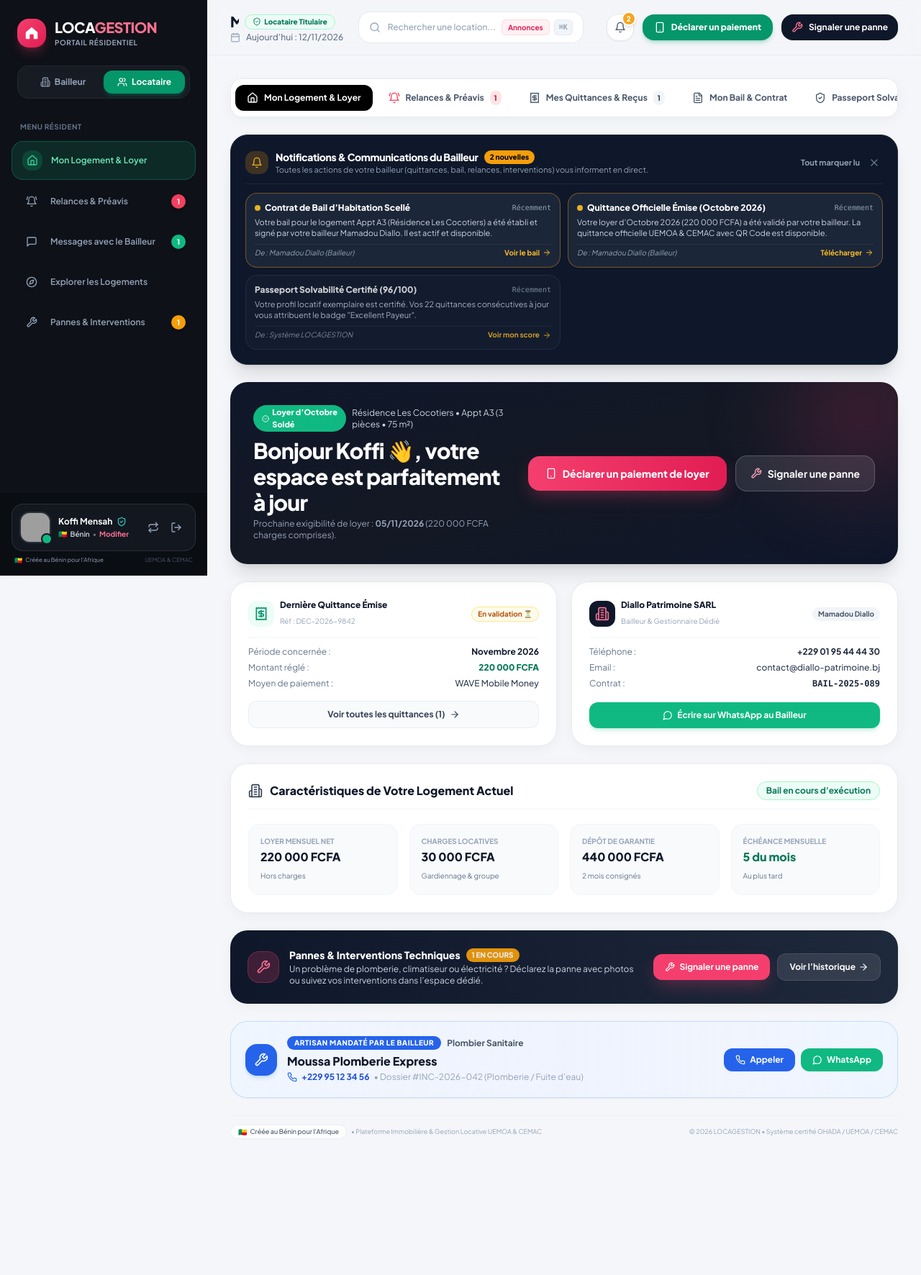
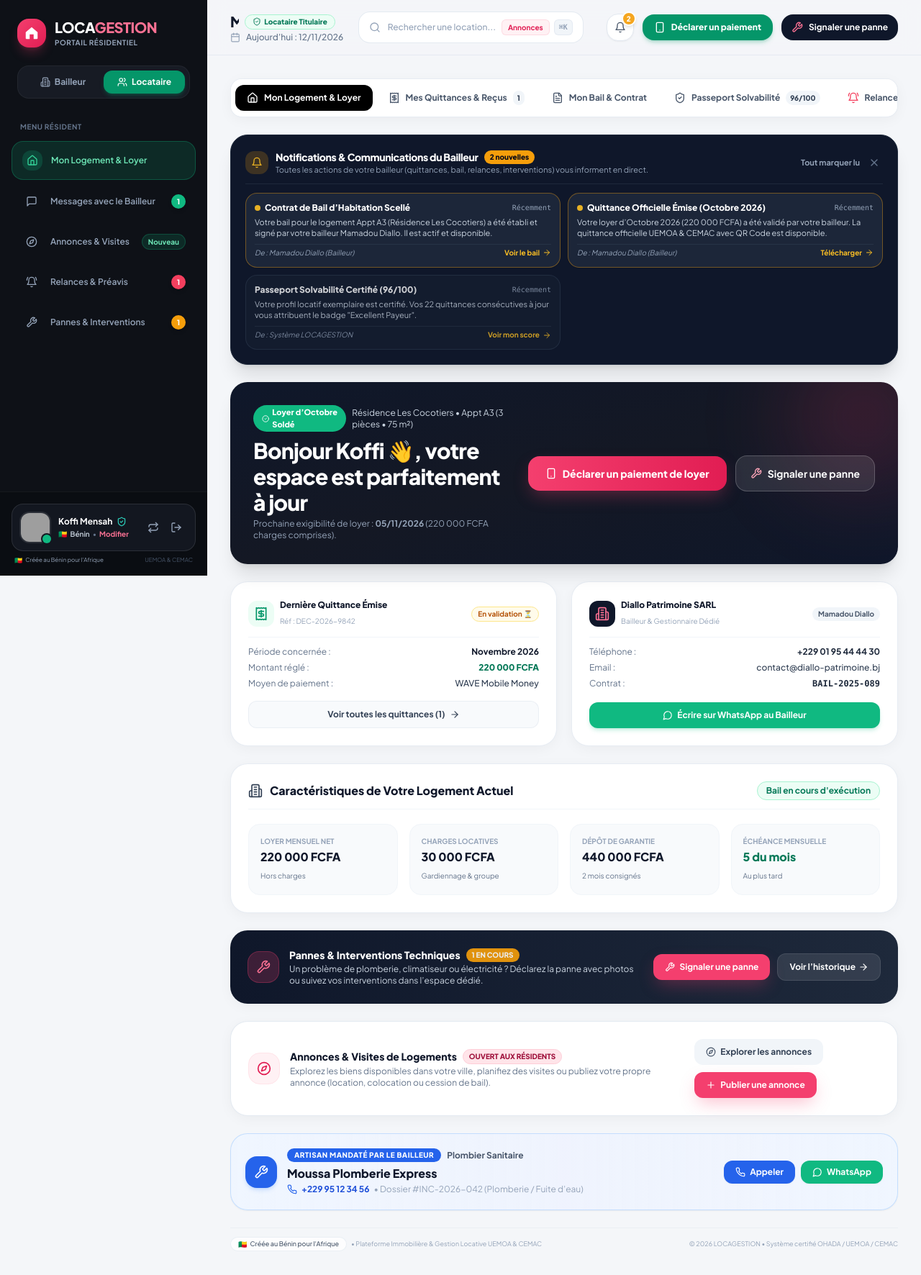
Before and after one commit to monroyoff/LOCAGESTION, a Next.js app: page /portal in a window 1280 px wide. Shown: the top 1772 px of the page at 72% size. Before the commit the page ends 1635 px from the top, so only its background shows below. Built offline with nearby package versions, Linux system fonts and the light colour scheme; grey boxes are pictures that could not be loaded.

Commit message:
feat(tenant): renommer Explorer en Annonces & visites, bouton publier annonce locataire et reordonnancement preavis

```diff
--- a/src/app/listings/page.tsx
+++ b/src/app/listings/page.tsx
@@ -173,6 +173,33 @@ export default function ListingsPage() {
   const [visitTimeSlot, setVisitTimeSlot] = useState('15:00 - 17:00');
   const [toastMessage, setToastMessage] = useState<string | null>(null);
 
+  // Charger les annonces publiées par les utilisateurs (bailleurs ou locataires)
+  useEffect(() => {
+    const loadCustomListings = () => {
+      try {
+        const saved = localStorage.getItem('locagestion:custom_listings');
+        if (saved) {
+          const parsed = JSON.parse(saved);
+          if (Array.isArray(parsed) && parsed.length > 0) {
+            setListings([...parsed, ...MOCK_RENTAL_LISTINGS.filter(m => !parsed.some((p: RentalListing) => p.id === m.id))]);
+            return;
+          }
+        }
+      } catch (e) {
+        console.error('Erreur chargement annonces personnalisées:', e);
+      }
+      setListings(MOCK_RENTAL_LISTINGS);
+    };
+
+    loadCustomListings();
+    window.addEventListener('locagestion:listings_updated', loadCustomListings);
+    window.addEventListener('storage', loadCustomListings);
+    return () => {
+      window.removeEventListener('locagestion:listings_updated', loadCustomListings);
+      window.removeEventListener('storage', loadCustomListings);
+    };
+  }, []);
+
   const showToast = (msg: string) => {
     setToastMessage(msg);
     setTimeout(() => setToastMessage(null), 4000);
@@ -180,16 +207,29 @@ export default function ListingsPage() {
 
   const handlePublishListing = (newListing: RentalListing) => {
     setListings((prev) => [newListing, ...prev]);
+    try {
+      const saved = localStorage.getItem('locagestion:custom_listings');
+      const parsed: RentalListing[] = saved ? JSON.parse(saved) : [];
+      const updated = [newListing, ...parsed.filter((p) => p.id !== newListing.id)];
+      localStorage.setItem('locagestion:custom_listings', JSON.stringify(updated));
+      window.dispatchEvent(new CustomEvent('locagestion:listings_updated'));
+    } catch (e) {
+      console.error('Erreur sauvegarde annonce:', e);
+    }
     showToast(`Annonce « ${newListing.title} » publiée avec succès !`);
     notifyPublish(
       `Votre annonce « ${newListing.title} » est désormais en ligne et diffusée avec succès sur toute la plateforme !`
     );
   };
 
-  // Sync with URL Query Parameters (ex: from Global Header Search)
+  // Sync with URL Query Parameters (ex: from Global Header Search or ?action=publish)
   useEffect(() => {
     if (typeof window !== 'undefined') {
       const params = new URLSearchParams(window.location.search);
+      const action = params.get('action');
+      if (action === 'publish' || action === 'new' || params.get('publish') === 'true') {
+        setPublishModalOpen(true);
+      }
       const q = params.get('q');
       const country = params.get('country');
       const city = params.get('city');
@@ -429,36 +469,34 @@ export default function ListingsPage() {
             <div>
               <div className="flex items-center gap-2">
                 <h1 className="text-xl sm:text-2xl font-black text-slate-900 tracking-tight">
-                  Recherche de Locations & Biens Disponibles
+                  Annonces & Visites de Logements
                 </h1>
                 <span className="px-2.5 py-0.5 rounded-full text-xs font-black bg-brand-50 text-brand-600 border border-brand-200">
                   Zone UEMOA & CEMAC
                 </span>
               </div>
               <p className="text-xs text-slate-500 mt-1">
-                Explorez les logements vérifiés avec filtres stricts par pays, ville, budget en FCFA et décomposition transparente du coût d'entrée.
+                Explorez les logements vérifiés, planifiez vos visites ou publiez votre propre annonce (location, colocation, sous-location ou reprise de bail).
               </p>
             </div>
 
-            {/* SEULEMENT LE BAILLEUR PEUT PUBLIER UNE ANNONCE */}
-            {isLandlord && (
+            {/* Bouton Publier une annonce accessible à la fois aux bailleurs et aux locataires */}
+            <div className="flex items-center gap-2.5 self-start sm:self-auto flex-wrap">
+              {isTenant && (
+                <div className="hidden md:inline-flex items-center gap-2 px-3.5 py-2.5 rounded-2xl bg-emerald-50 text-emerald-800 border border-emerald-200 text-xs font-bold">
+                  <Compass className="w-4 h-4 text-emerald-600" />
+                  <span>Espace Résident & Annonces</span>
+                </div>
+              )}
               <button
                 type="button"
                 onClick={() => setPublishModalOpen(true)}
-                className="inline-flex items-center gap-2 px-4 py-2.5 rounded-2xl bg-brand-500 hover:bg-brand-600 text-white text-xs font-extrabold shadow-pink-glow active:scale-95 transition-all self-start sm:self-auto cursor-pointer"
+                className="inline-flex items-center gap-2 px-4 py-2.5 rounded-2xl bg-brand-500 hover:bg-brand-600 text-white text-xs font-extrabold shadow-pink-glow active:scale-95 transition-all cursor-pointer"
               >
                 <Plus className="w-4 h-4" />
                 <span>Publier une annonce</span>
               </button>
-            )}
-
-            {/* LE LOCATAIRE EXPLORE ET TROUVE UN LOGEMENT SANS BOUTON BAILLEUR */}
-            {isTenant && (
-              <div className="inline-flex items-center gap-2 px-3.5 py-2 rounded-2xl bg-emerald-50 text-emerald-800 border border-emerald-200 text-xs font-bold self-start sm:self-auto">
-                <Compass className="w-4 h-4 text-emerald-600" />
-                <span>Recherche de logement certifiée</span>
-              </div>
-            )}
+            </div>
           </div>
 
           {/* ==================================================================== */}
--- a/src/app/portal/page.tsx
+++ b/src/app/portal/page.tsx
@@ -55,6 +55,8 @@ import {
   Copy,
   Bell,
   CalendarDays,
+  Compass,
+  Plus,
 } from 'lucide-react';
 import { formatFCFA } from '@/lib/money/format';
 import { ReceiptModal } from '@/components/dashboard/ReceiptModal';
@@ -811,6 +813,59 @@ function TenantPortalContent() {
 
             <button
               type="button"
+              onClick={() => handleTabChange('quittances')}
+              className={`flex items-center gap-2 px-4 py-2.5 rounded-xl text-xs font-bold transition-all whitespace-nowrap cursor-pointer ${
+                activeTab === 'quittances'
+                  ? 'bg-black text-white shadow-sm font-black'
+                  : 'text-slate-600 hover:text-slate-900 hover:bg-slate-100'
+              }`}
+            >
+              <Receipt className="w-4 h-4" />
+              <span>Mes Quittances & Reçus</span>
+              <span
+                className={`px-1.5 py-0.5 rounded-full text-[10px] font-black ${
+                  activeTab === 'quittances' ? 'bg-white/20 text-white' : 'bg-slate-100 text-slate-700'
+                }`}
+              >
+                {receiptsList.length}
+              </span>
+            </button>
+
+            <button
+              type="button"
+              onClick={() => handleTabChange('bail')}
+              className={`flex items-center gap-2 px-4 py-2.5 rounded-xl text-xs font-bold transition-all whitespace-nowrap cursor-pointer ${
+                activeTab === 'bail'
+                  ? 'bg-black text-white shadow-sm font-black'
+                  : 'text-slate-600 hover:text-slate-900 hover:bg-slate-100'
+              }`}
+            >
+              <FileText className="w-4 h-4" />
+              <span>Mon Bail & Contrat</span>
+            </button>
+
+            <button
+              type="button"
+              onClick={() => handleTabChange('solvabilite')}
+              className={`flex items-center gap-2 px-4 py-2.5 rounded-xl text-xs font-bold transition-all whitespace-nowrap cursor-pointer ${
+                activeTab === 'solvabilite'
+                  ? 'bg-black text-white shadow-sm font-black'
+                  : 'text-slate-600 hover:text-slate-900 hover:bg-slate-100'
+              }`}
+            >
+              <ShieldCheck className="w-4 h-4" />
+              <span>Passeport Solvabilité</span>
+              <span
+                className={`px-1.5 py-0.5 rounded-full text-[10px] font-black ${
+                  activeTab === 'solvabilite' ? 'bg-white/20 text-white' : 'bg-slate-100 text-slate-700'
+                }`}
+              >
+                96/100
+              </span>
+            </button>
+
+            <button
+              type="button"
               onClick={() => handleTabChange('preavis')}
               className={`flex items-center gap-2 px-4 py-2.5 rounded-xl text-xs font-bold transition-all whitespace-nowrap cursor-pointer ${
                 activeTab === 'preavis'
@@ -829,59 +884,6 @@ function TenantPortalContent() {
                   {tenantNotices.length}
                 </span>
               )}
-            </button>
-
-            <button
-              type="button"
-              onClick={() => handleTabChange('quittances')}
-              className={`flex items-center gap-2 px-4 py-2.5 rounded-xl text-xs font-bold transition-all whitespace-nowrap cursor-pointer ${
-                activeTab === 'quittances'
-                  ? 'bg-black text-white shadow-sm font-black'
-                  : 'text-slate-600 hover:text-slate-900 hover:bg-slate-100'
-              }`}
-            >
-              <Receipt className="w-4 h-4" />
-              <span>Mes Quittances & Reçus</span>
-              <span
-                className={`px-1.5 py-0.5 rounded-full text-[10px] font-black ${
-                  activeTab === 'quittances' ? 'bg-white/20 text-white' : 'bg-slate-100 text-slate-700'
-                }`}
-              >
-                {receiptsList.length}
-              </span>
-            </button>
-
-            <button
-              type="button"
-              onClick={() => handleTabChange('bail')}
-              className={`flex items-center gap-2 px-4 py-2.5 rounded-xl text-xs font-bold transition-all whitespace-nowrap cursor-pointer ${
-                activeTab === 'bail'
-                  ? 'bg-black text-white shadow-sm font-black'
-                  : 'text-slate-600 hover:text-slate-900 hover:bg-slate-100'
-              }`}
-            >
-              <FileText className="w-4 h-4" />
-              <span>Mon Bail & Contrat</span>
-            </button>
-
-            <button
-              type="button"
-              onClick={() => handleTabChange('solvabilite')}
-              className={`flex items-center gap-2 px-4 py-2.5 rounded-xl text-xs font-bold transition-all whitespace-nowrap cursor-pointer ${
-                activeTab === 'solvabilite'
-                  ? 'bg-black text-white shadow-sm font-black'
-                  : 'text-slate-600 hover:text-slate-900 hover:bg-slate-100'
-              }`}
-            >
-              <ShieldCheck className="w-4 h-4" />
-              <span>Passeport Solvabilité</span>
-              <span
-                className={`px-1.5 py-0.5 rounded-full text-[10px] font-black ${
-                  activeTab === 'solvabilite' ? 'bg-white/20 text-white' : 'bg-slate-100 text-slate-700'
-                }`}
-              >
-                96/100
-              </span>
             </button>
           </div>
 
@@ -1289,6 +1291,45 @@ function TenantPortalContent() {
                   >
                     <span>Voir l’historique</span>
                     <ArrowRight className="w-3.5 h-3.5" />
+                  </Link>
+                </div>
+              </div>
+
+              {/* Module Annonces & Visites pour Locataires */}
+              <div className="bg-white rounded-3xl p-6 border border-slate-200/90 shadow-soft flex flex-col sm:flex-row sm:items-center justify-between gap-4">
+                <div className="flex items-center gap-3.5">
+                  <div className="w-11 h-11 rounded-2xl bg-brand-50 text-brand-600 flex items-center justify-center shrink-0 border border-brand-100">
+                    <Compass className="w-5 h-5" />
+                  </div>
+                  <div>
+                    <div className="flex items-center gap-2">
+                      <h3 className="font-black text-sm text-slate-900">
+                        Annonces & Visites de Logements
+                      </h3>
+                      <span className="text-[10px] font-black uppercase px-2 py-0.5 rounded-full bg-brand-100 text-brand-800 border border-brand-200">
+                        Ouvert aux résidents
+                      </span>
+                    </div>
+                    <p className="text-xs text-slate-500 mt-0.5">
+                      Explorez les biens disponibles dans votre ville, planifiez des visites ou publiez votre propre annonce (location, colocation ou cession de bail).
+                    </p>
+                  </div>
+                </div>
+
+                <div className="flex items-center gap-2.5 self-start sm:self-auto flex-wrap">
+                  <Link
+                    href="/listings"
+                    className="py-2.5 px-4 rounded-xl bg-slate-100 hover:bg-slate-200 text-slate-700 text-xs font-bold transition-all flex items-center gap-1.5 cursor-pointer whitespace-nowrap"
+                  >
+                    <Compass className="w-3.5 h-3.5 text-slate-600" />
+                    <span>Explorer les annonces</span>
+                  </Link>
+                  <Link
+                    href="/listings?action=publish"
+                    className="py-2.5 px-4 rounded-xl bg-brand-500 hover:bg-brand-600 text-white text-xs font-bold transition-all shadow-pink-glow flex items-center gap-1.5 cursor-pointer whitespace-nowrap"
+                  >
+                    <Plus className="w-3.5 h-3.5" />
+                    <span>Publier une annonce</span>
                   </Link>
                 </div>
               </div>
--- a/src/components/layout/Sidebar.tsx
+++ b/src/components/layout/Sidebar.tsx
@@ -241,15 +241,6 @@ export function Sidebar({
       portalTab: 'accueil',
       active: pathname === '/portal' && effectivePortalTab === 'accueil',
     },
-    {
-      name: 'Relances & Préavis',
-      href: '/portal?tab=preavis',
-      icon: BellRing,
-      portalTab: 'preavis',
-      active: pathname === '/portal' && effectivePortalTab === 'preavis',
-      badgeCount: tenantNoticesCount > 0 ? tenantNoticesCount : undefined,
-      badgeColor: 'bg-rose-500',
-    },
     // Déplacés dans le Menu Résident UNIQUEMENT SUR MOBILE :
     {
       name: 'Mes Quittances & Reçus',
@@ -286,10 +277,20 @@ export function Sidebar({
       badgeColor: 'bg-emerald-500',
     },
     {
-      name: 'Explorer les Logements',
+      name: 'Annonces & Visites',
       href: '/listings',
       icon: Compass,
       active: pathname.startsWith('/listings'),
+      badge: 'Nouveau',
+    },
+    {
+      name: 'Relances & Préavis',
+      href: '/portal?tab=preavis',
+      icon: BellRing,
+      portalTab: 'preavis',
+      active: pathname === '/portal' && effectivePortalTab === 'preavis',
+      badgeCount: tenantNoticesCount > 0 ? tenantNoticesCount : undefined,
+      badgeColor: 'bg-rose-500',
     },
     {
       name: 'Pannes & Interventions',
```
Also changed, not shown: src/lib/services/tenant-notification-service.ts (line endings or trailing spaces).
